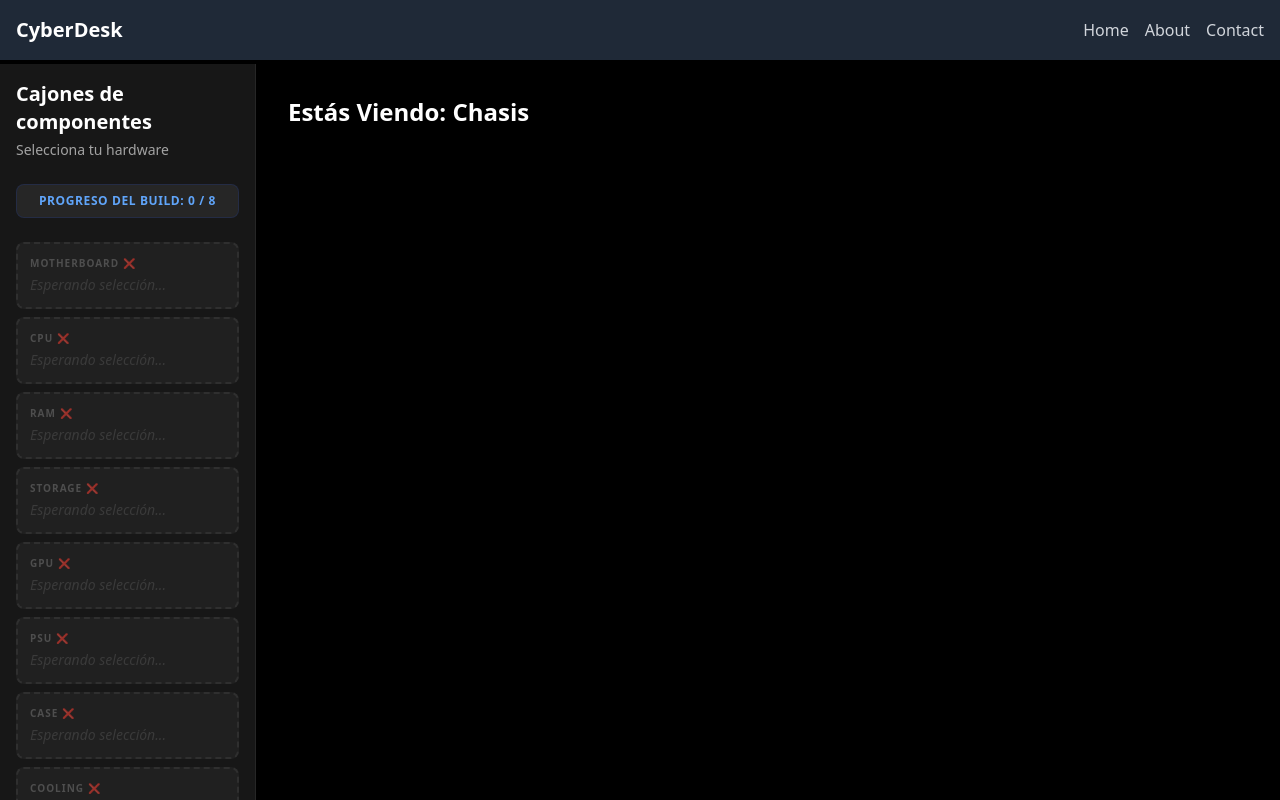
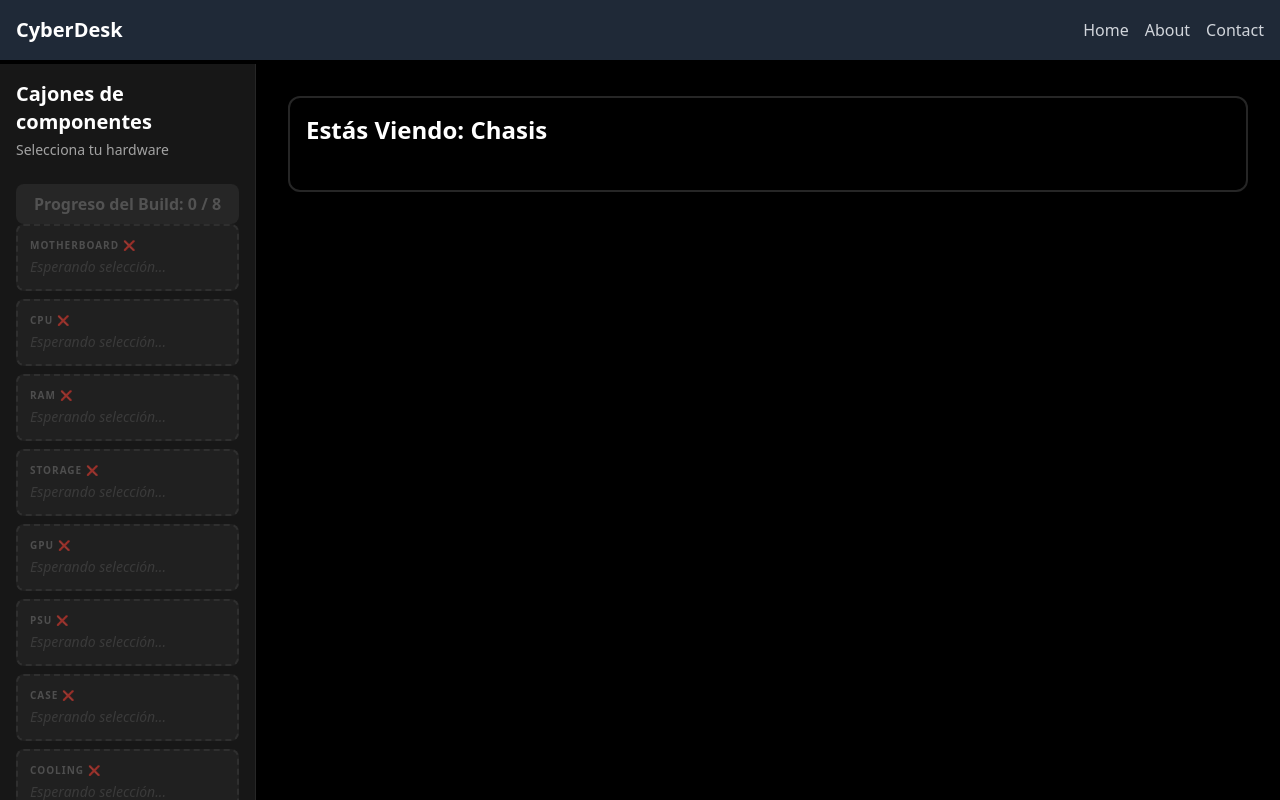
Before and after one commit to ChuchoSR/cyberdesk-frontend, a React (Vite) app: page / in a window 1280 px wide. Built offline with nearby package versions, Linux system fonts and the light colour scheme.

Commit message:
Creación de componente AssemblyTable y su lógica de renderizado. Creacion de hook verMesa, lógica para determinar cuando se muestra.

```diff
--- a/src/App.jsx
+++ b/src/App.jsx
@@ -2,12 +2,15 @@ import React, { useState } from "react";
 import NavBar from "./components/NavBar.jsx";
 import SideBar from "./components/SideBar.jsx";
 import MainSection from "./components/MainSection.jsx";
+import AssemblyTable from "./components/AssemblyTable.jsx";
 
 export default function App() {
   // 1. EL CEREBRO: Declaramos la memoria de la aplicación
   const [categoriaActiva, setCategoriaActiva] = useState("chasis");
 
   const [buildActual, setBuildActual] = useState({})
+
+  const [verMesa, setVerMesa] = useState(false);
 
   return (
     <div className="h-screen flex flex-col">
@@ -20,11 +23,15 @@ export default function App() {
 
         <div className="w-64 bg-gray-900 text-white">
 
-          <SideBar categoriaActual={categoriaActiva} cambiarCategoria={setCategoriaActiva} buildActual={buildActual} setBuildActual={setBuildActual}/>
+          <SideBar categoriaActual={categoriaActiva} cambiarCategoria={setCategoriaActiva} buildActual={buildActual} setBuildActual={setBuildActual} verMesa={verMesa} setVerMesa={setVerMesa}/>
         </div>
 
         <div className="flex-1 bg-black text-white overflow-auto p-8">
-          <MainSection categoriaVisible={categoriaActiva} buildActual={buildActual} setBuildActual={setBuildActual}/>
+          {verMesa ? (
+            <AssemblyTable buildActual={buildActual} />
+          ) : (
+            <MainSection categoriaVisible={categoriaActiva} buildActual={buildActual} setBuildActual={setBuildActual} />
+          )}
         </div>
 
       </div>
--- /dev/null
+++ b/src/components/AssemblyTable.jsx
@@ -0,0 +1,45 @@
+
+export default function AssemblyTable({ buildActual }) {
+    return (
+        <div className="bg-neutral-900 rounded-2xl border-2 border-cyan-400 sahdow-2xl shadow-cyan-500/50 relative w-full h-full">
+
+            { !buildActual.case && (
+                <div className="absolute z-50 bg-red-900/80 border border-red-500 text-yellow-400 text-xl font-bold p-6 rounded-xl backdrop-blur-sm shadow-2xl">
+                    ⚠️ Lienzo vacío. ¡Elige un Gabinete para estructurar el ensamble!
+                </div>
+            )}
+
+            { buildActual.case && (
+                <img src={buildActual.case.imagen} className="absolute top-0 left-0 w-full h-full object-contain z-0" alt="Gabinete" />
+            )}
+
+            { buildActual.motherboard && (
+                <img src={buildActual.motherboard.imagen} className="absolute top-0 left-0 w-full h-full object-contain z-10" alt="Placa Madre" />
+            )}
+
+            { buildActual.cpu && (
+                <img src={buildActual.cpu.imagen} className="absolute top-0 left-0 w-full h-full object-contain z-20" alt="Procesador" />
+            )}
+
+            { buildActual.psu && (
+                <img src={buildActual.psu.imagen} className="absolute top-0 left-0 w-full h-full object-contain z-10" alt="Fuente de Poder" />
+            )}
+
+            { buildActual.ram && (
+                <img src={buildActual.ram.imagen} className="absolute top-0 left-0 w-full h-full object-contain z-10" alt="Memoria RAM" />
+            )}
+
+            { buildActual.almacenamiento && (
+                <img src={buildActual.almacenamiento.imagen} className="absolute top-0 left-0 w-full h-full object-contain z-10" alt="Almacenamiento" />
+            )}
+
+            { buildActual.refrigeración && (
+                <img src={buildActual.refrigeración.imagen} className="absolute top-0 left-0 w-full h-full object-contain z-10" alt="Refrigeración" />
+            )}
+
+            { buildActual.gpu && (
+                <img src={buildActual.gpu.imagen} className="absolute top-0 left-0 w-full h-full object-contain z-10" alt="Tarjeta de Video" />
+            )}
+        </div>
+    );
+}
--- a/src/components/MainSection.jsx
+++ b/src/components/MainSection.jsx
@@ -122,7 +122,8 @@ export default function MainSection({ categoriaVisible, buildActual, setBuildAct
         }
 
     return (
-        <div className="mainSection">
+        <div className=
+            "bg-black rounded-xl p-4 flex flex-col gap-3 border-2 border-neutral-800 transition-all hover:-translate-y-2 duration-300 hover:border-cyan-400 hover:shadow-lg hover:shadow-cyan-400/40 mainSection">
             <h1 className="text-2xl font-bold mb-4 capitalize">Estás viendo: {categoriaVisible}</h1>
 
             <div className="grid grid-cols-1 md:grid-cols-2 lg:grid-cols-3 gap-4">
@@ -152,11 +153,10 @@ export default function MainSection({ categoriaVisible, buildActual, setBuildAct
                                     <span className="text-xs font-bold text-blue-500 uppercase tracking-wider">{item.marca}</span>
                                     <h3 className="text-lg font-bold text-white leading-tight mt-1">{item.modelo}</h3>
                                 </div>
-                                <span className="bg-neutral-800 text-neutral-300 text-xs px-2 py-1 rounded-md">ID: {item.id}</span>
+                                {/* <span className="bg-neutral-800 text-neutral-300 text-xs px-2 py-1 rounded-md">ID: {item.id}</span> */}
                             </div>
                             <div className="mt-auto pt-4 border-t border-neutral-800">
 
-                                {/* AQUÍ INYECTAMOS TU VARIABLE MAGICA */}
                                 <span className="text-sm text-neutral-400">{textoDetalle}</span>
                                 <button
                         className="mt-3 w-full bg-blue-600 hover:bg-blue-500 text-white font-bold py-2 rounded-lg transition-colors"
--- a/src/components/SideBar.jsx
+++ b/src/components/SideBar.jsx
@@ -9,7 +9,7 @@ const menuBotones = [
     { id: "cooling", texto: "Refrigeración" }
 ];
 
-export default function SideBar({ categoriaActual, cambiarCategoria, buildActual, setBuildActual }) {
+export default function SideBar({ categoriaActual, cambiarCategoria, buildActual, setBuildActual, verMesa, setVerMesa }) {
 
     const TODAS_LAS_CATEGORIAS = ["motherboard", "cpu", "ram", "storage", "gpu", "psu", "case", "cooling"];
     const cantidadPiezas = Object.keys(buildActual).length;
@@ -22,9 +22,20 @@ export default function SideBar({ categoriaActual, cambiarCategoria, buildActual
                 <h1 className="text-xl font-bold text-white mb-1">Cajones de componentes</h1>
                 <h3 className="text-sm text-neutral-400 mb-6">Selecciona tu hardware</h3>
                 {/* NUEVO: Contador dinámico del progreso */}
-                <div className="bg-neutral-800 text-blue-400 text-xs font-bold px-3 py-2 rounded-lg mb-6 uppercase tracking-wider text-center border border-blue-900/30">
-                    Progreso del Build: {Object.keys(buildActual).length} / 8
-                </div>
+                <button
+
+                    disabled={ cantidadPiezas === 0 }
+
+                    onClick={() => setVerMesa(true)}
+
+                    className={`w-full py-2 px-4 rounded-lg font-bold transition-all ${
+                        cantidadPiezas === 0
+                        ? "bg-neutral-800 text-neutral-600 cursor-not-allowed"
+                        : "bg-blue-600 hover:bg-blue-500 text-white shadow-lg shadow-blue-500/30"
+                    }`}
+                    >
+                    Progreso del Build: {cantidadPiezas} / 8
+                </button>
 
                 <div className="mb-6 flex flex-col gap-2">
                     {TODAS_LAS_CATEGORIAS.map(categoria => {
```
